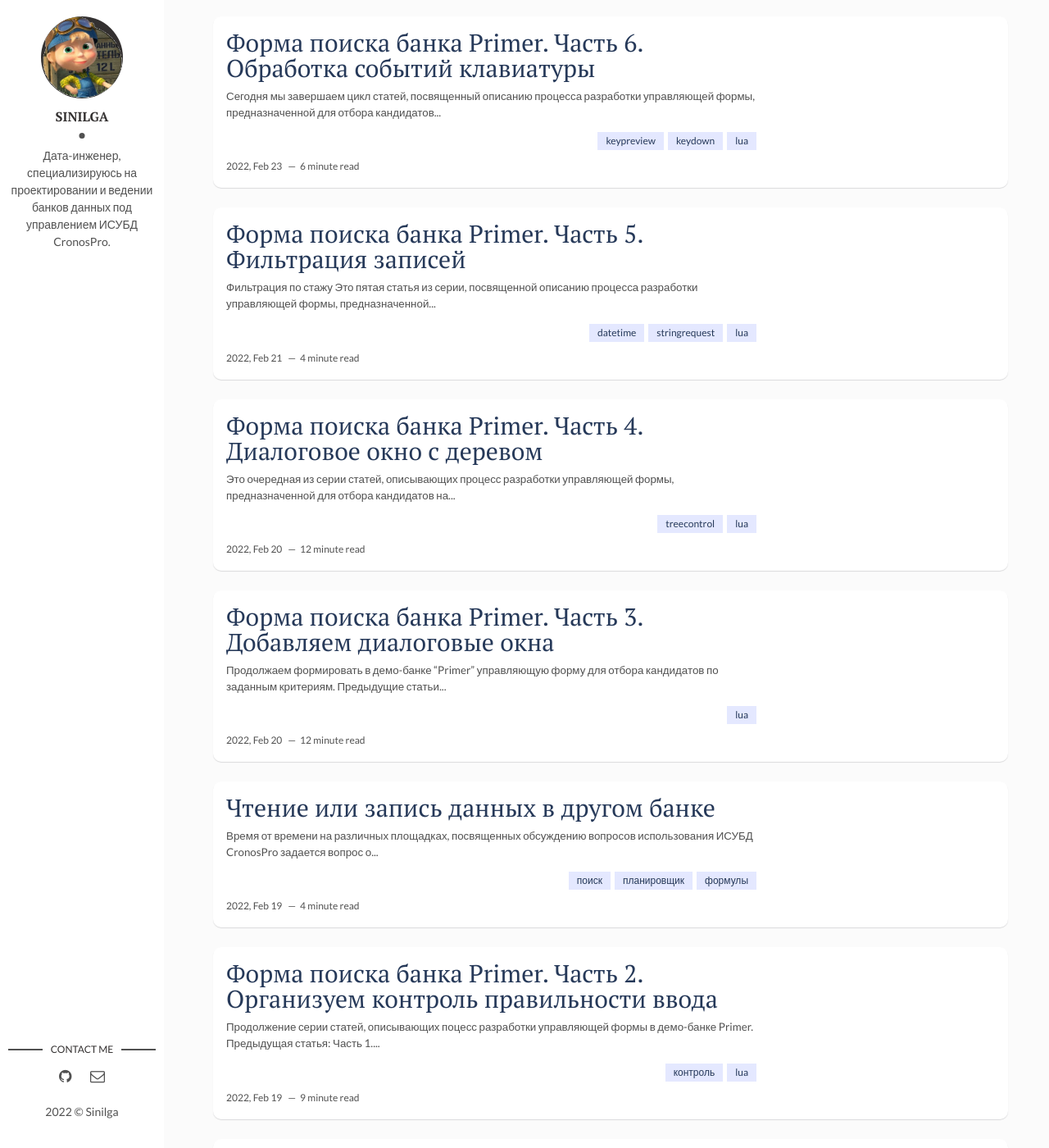
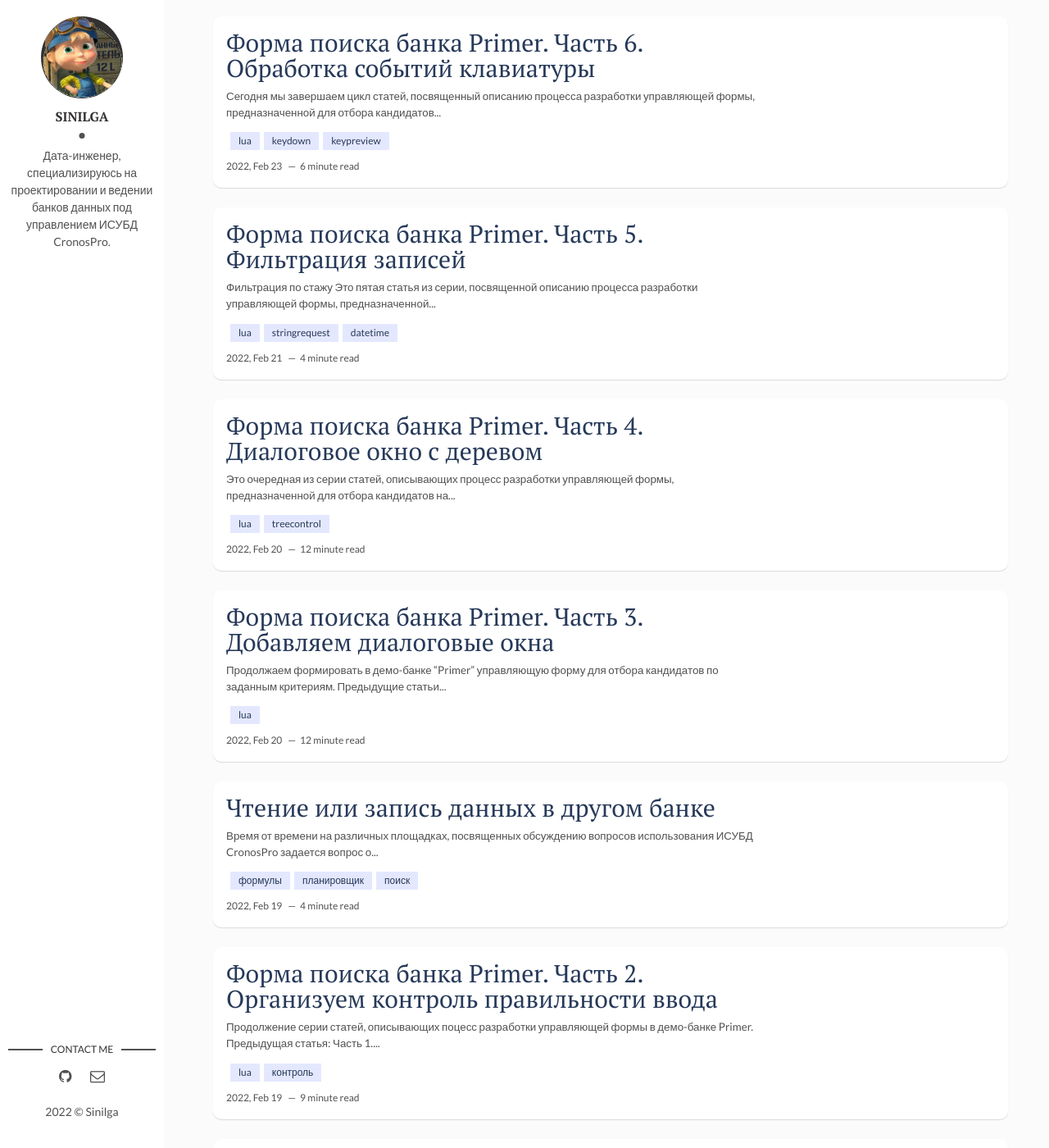
Before and after one commit to sinilga/cronospro, a Jekyll site: the page built from index.html, in a window 1280 px wide and 1400 px high. Shown: the whole window at 82% size. Built offline with Jekyll 4.4.1, drawn with Linux system fonts in a browser that asks for light colours; the list of posts is cut into pages by our own code.

Commit message:
Update main.css

```diff
--- a/assets/css/main.css
+++ b/assets/css/main.css
@@ -1186,12 +1186,10 @@ footer .copyright {
 .post-tag {
   margin-bottom: 10px;
   display: flex;
-  flex-direction: row-reverse;
-  justify-content: flex-start;
 }
 
 .post-tag a {
-   text-decoration: none;
+  text-decoration: none;
   font-size: 9pt;
   padding: 2px 10px;
   margin-left: 5px;
```
